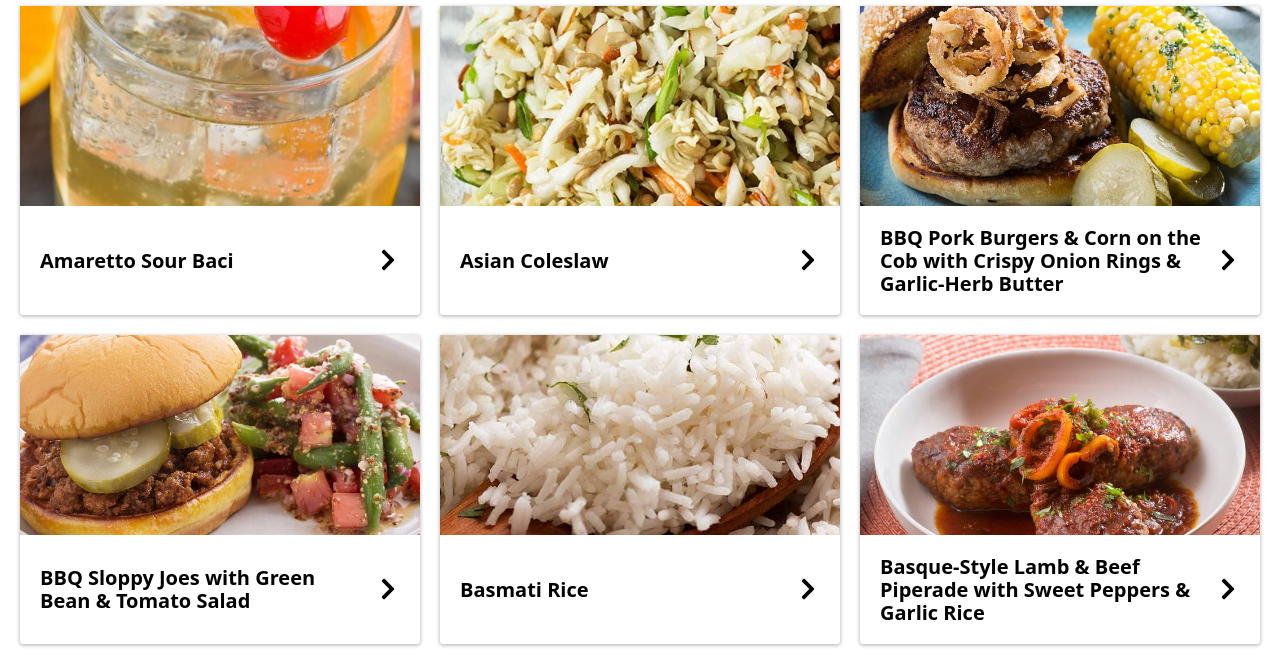
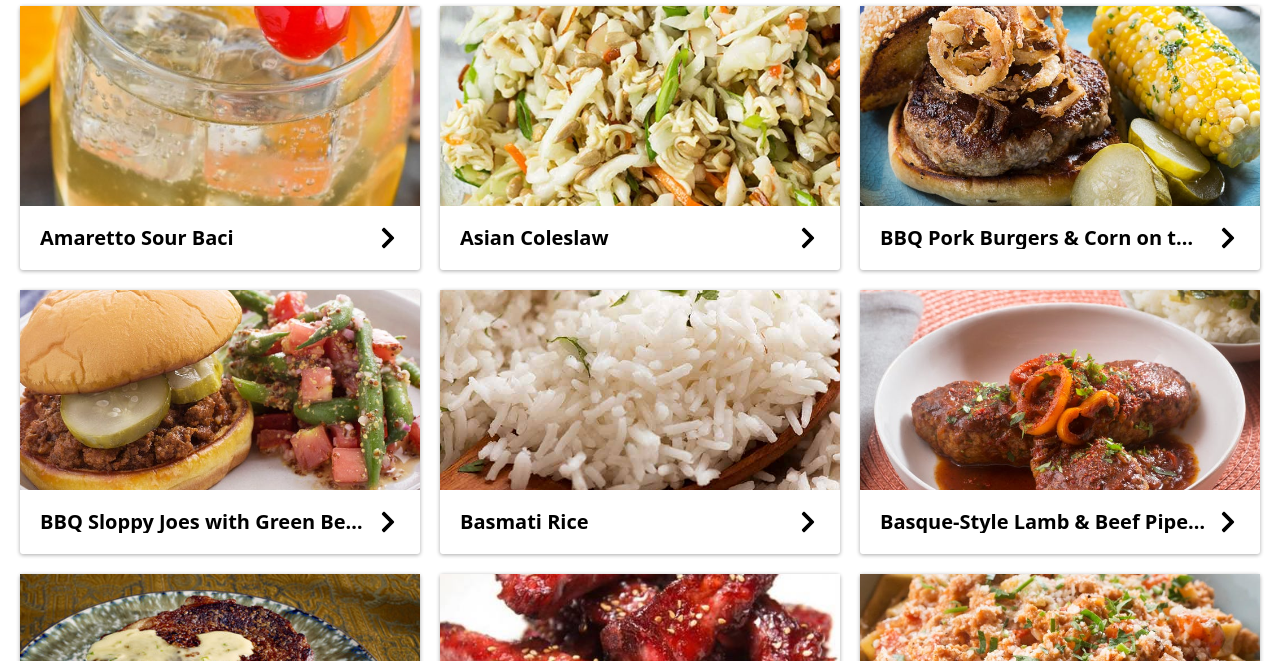
Before and after one commit to likens/recipes, a Gatsby site: page / in a window 1280 px wide. Shown: the part 62-723 px from the top of the page. Built offline with nearby package versions, Linux system fonts and the light colour scheme; Gatsby itself is replaced by a stand-in of ours.

Commit message:
Small updates for single lines

```diff
--- a/src/components/styles.scss
+++ b/src/components/styles.scss
@@ -145,6 +145,7 @@ body {
 		padding: 2rem;
 		align-items: center;
 		justify-content: space-between;
+        	overflow: hidden;
 	}
 	&__image {
 		height: 20rem;
@@ -171,11 +172,15 @@ body {
 		&--list {
 			background: 0;
 			color: $black;
+			display: block;
 			text-align: left;
 			justify-content: flex-start;
 			font-size: 2rem;
 			padding: 0 1rem 0 0;
 			text-transform: none;
+		    	text-overflow: ellipsis;
+		    	overflow: hidden;
+		    	white-space: nowrap;
 		}
 		&--detail {
 			position: sticky;
```
